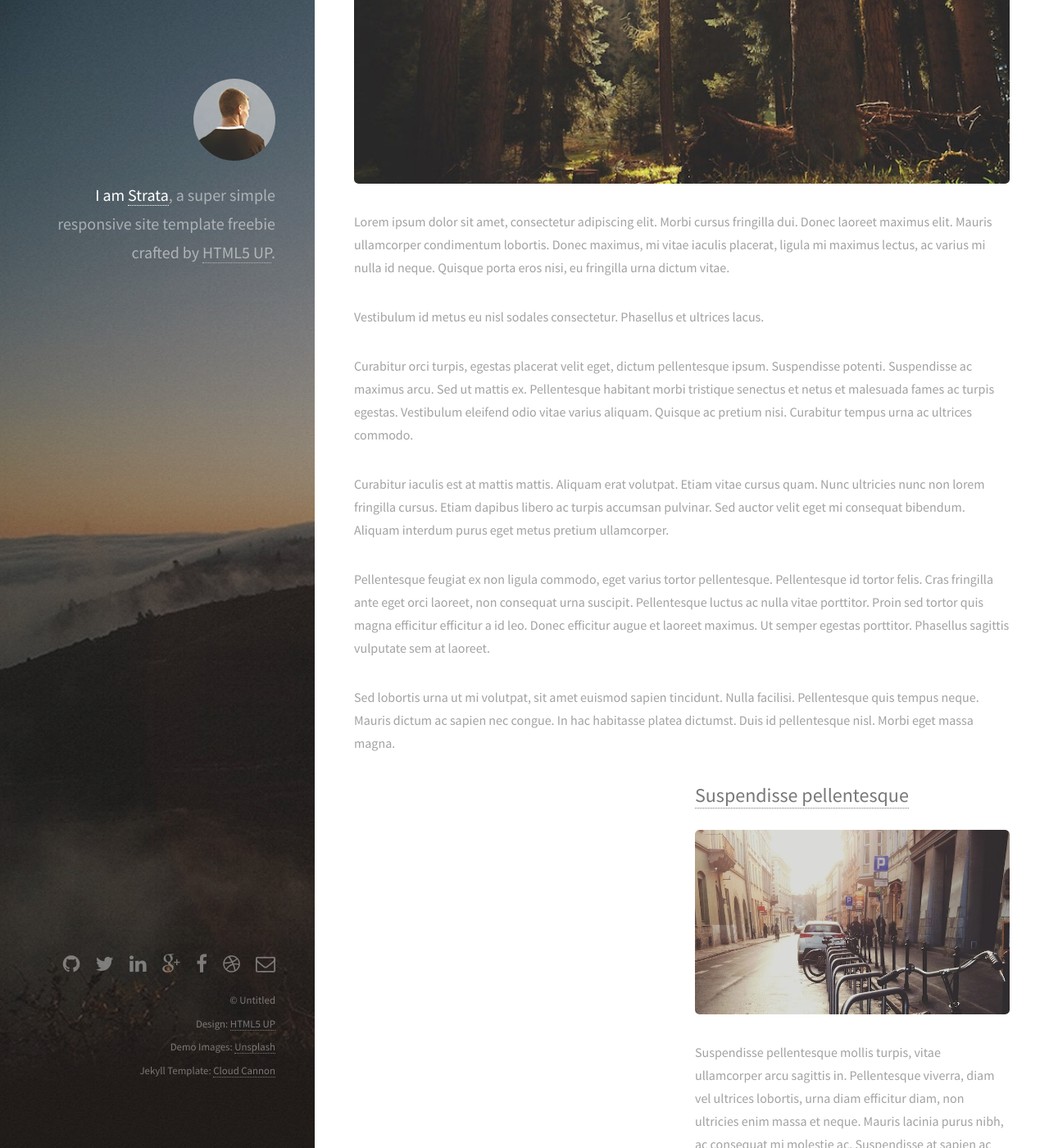
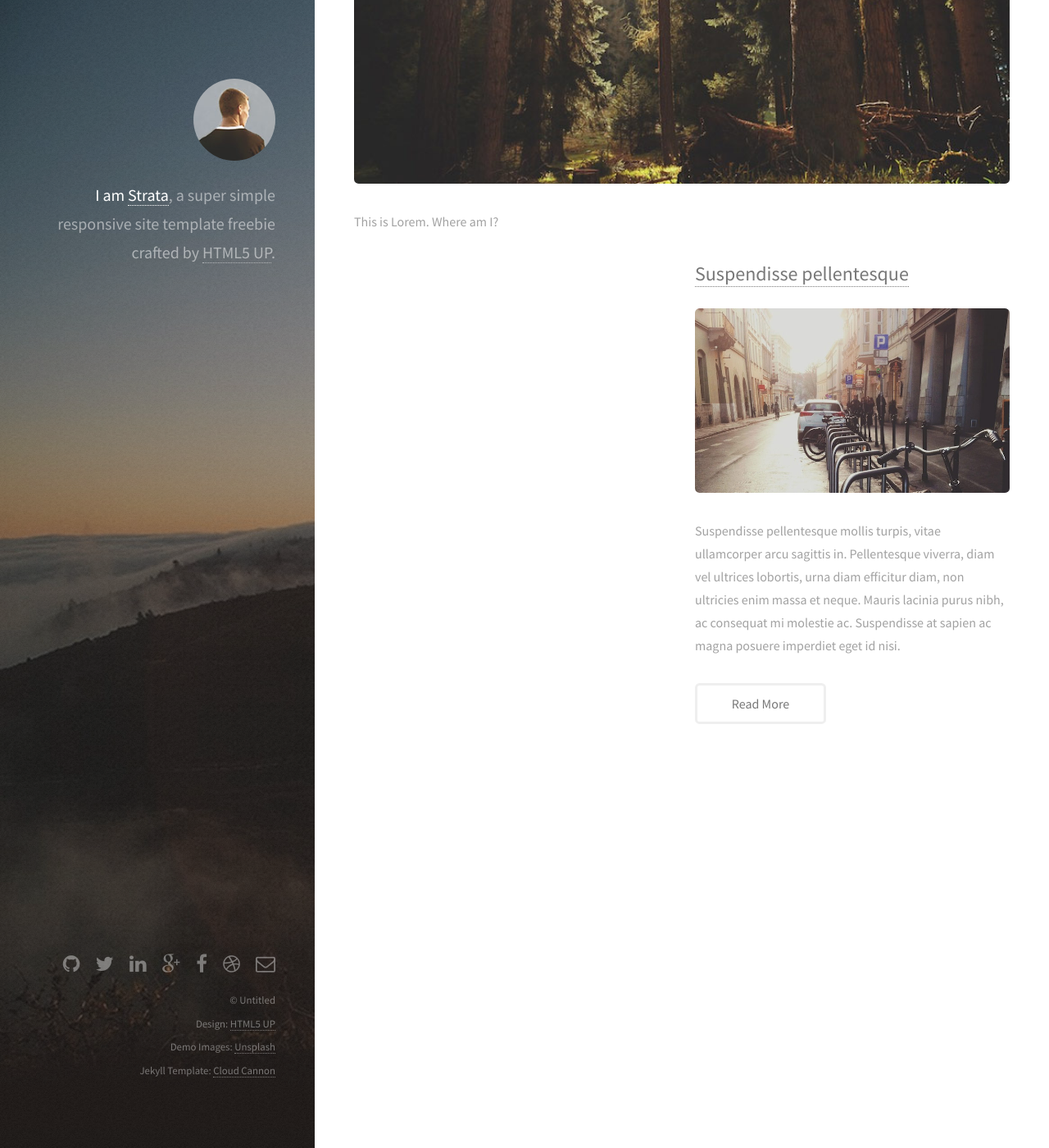
Before and after one commit to devinleith/devinleith.github.io, a Jekyll site: the page built from _posts/2015-01-30-Lorem.markdown, in a window 1280 px wide and 1400 px high, scrolled down 461 px. Shown: the whole window at 82% size. Built offline with Jekyll 4.4.1, drawn with Linux system fonts in a browser that asks for light colours.

Commit message:
Placement

```diff
--- a/_posts/2015-01-30-Lorem.markdown
+++ b/_posts/2015-01-30-Lorem.markdown
@@ -2,14 +2,5 @@
 layout: post
 ---
 <img src="/images/fulls/02.jpg" class="fit image">
-Lorem ipsum dolor sit amet, consectetur adipiscing elit. Morbi cursus fringilla dui. Donec laoreet maximus elit. Mauris ullamcorper condimentum lobortis. Donec maximus, mi vitae iaculis placerat, ligula mi maximus lectus, ac varius mi nulla id neque. Quisque porta eros nisi, eu fringilla urna dictum vitae.
-
-Vestibulum id metus eu nisl sodales consectetur. Phasellus et ultrices lacus.
-
-Curabitur orci turpis, egestas placerat velit eget, dictum pellentesque ipsum. Suspendisse potenti. Suspendisse ac maximus arcu. Sed ut mattis ex. Pellentesque habitant morbi tristique senectus et netus et malesuada fames ac turpis egestas. Vestibulum eleifend odio vitae varius aliquam. Quisque ac pretium nisi. Curabitur tempus urna ac ultrices commodo.
-
-Curabitur iaculis est at mattis mattis. Aliquam erat volutpat. Etiam vitae cursus quam. Nunc ultricies nunc non lorem fringilla cursus. Etiam dapibus libero ac turpis accumsan pulvinar. Sed auctor velit eget mi consequat bibendum. Aliquam interdum purus eget metus pretium ullamcorper.
-
-Pellentesque feugiat ex non ligula commodo, eget varius tortor pellentesque. Pellentesque id tortor felis. Cras fringilla ante eget orci laoreet, non consequat urna suscipit. Pellentesque luctus ac nulla vitae porttitor. Proin sed tortor quis magna efficitur efficitur a id leo. Donec efficitur augue et laoreet maximus. Ut semper egestas porttitor. Phasellus sagittis vulputate sem at laoreet.
-
-Sed lobortis urna ut mi volutpat, sit amet euismod sapien tincidunt. Nulla facilisi. Pellentesque quis tempus neque. Mauris dictum ac sapien nec congue. In hac habitasse platea dictumst. Duis id pellentesque nisl. Morbi eget massa magna.
+This is Lorem.
+Where am I?
--- a/_posts/2015-02-06-welcome-to-jekyll.markdown
+++ b/_posts/2015-02-06-welcome-to-jekyll.markdown
@@ -7,8 +7,4 @@ categories: update
 
 <img src="/images/fulls/01.jpg" class="fit image"> Suspendisse pellentesque mollis turpis, vitae ullamcorper arcu sagittis in. Pellentesque viverra, diam vel ultrices lobortis, urna diam efficitur diam, non ultricies enim massa et neque. Mauris lacinia purus nibh, ac consequat mi molestie ac. Suspendisse at sapien ac magna posuere imperdiet eget id nisi.
 
-Nulla facilisi. Pellentesque id magna eu sapien consectetur pulvinar nec eget massa. Nunc ut volutpat felis. Vestibulum pharetra ligula vel mattis aliquam. Etiam tempor vitae nulla nec euismod. Vivamus eget justo libero. Curabitur dictum, turpis vel porttitor semper, elit turpis vehicula nibh, quis mollis metus tortor at magna.
-
-Maecenas posuere sodales magna id tincidunt. Nunc sapien ipsum, efficitur et mauris nec, tristique gravida leo. Donec at bibendum lectus, sit amet fringilla risus. Donec et justo mi. In risus risus, faucibus eget eros eget, tincidunt posuere purus. Maecenas porta lacus metus, nec varius enim egestas ac. In hac habitasse platea dictumst. Nullam a nisi nulla. Nam vel varius enim, sit amet fringilla massa. Proin vel aliquam felis, quis scelerisque arcu.
-
-Sed consequat mi id malesuada efficitur. Vestibulum efficitur tortor ut dictum porta. Morbi dapibus viverra risus, et laoreet lorem commodo et. Donec hendrerit posuere magna a efficitur. Nullam euismod eget nulla eget iaculis. Donec porttitor faucibus porta. Morbi et risus dolor. Mauris venenatis sem id neque hendrerit ultrices.
+Welcome to Jekyll goes here
--- a/_posts/2015-02-17-curabitur.markdown
+++ b/_posts/2015-02-17-curabitur.markdown
@@ -3,8 +3,4 @@ layout: post
 ---
 <img src="/images/fulls/03.jpg" class="fit image"> Curabitur orci turpis, egestas placerat velit eget, dictum pellentesque ipsum. Suspendisse potenti. Suspendisse ac maximus arcu. Sed ut mattis ex. Pellentesque habitant morbi tristique senectus et netus et malesuada fames ac turpis egestas. Vestibulum eleifend odio vitae varius aliquam. Quisque ac pretium nisi. Curabitur tempus urna ac ultrices commodo.
 
-Curabitur iaculis est at mattis mattis. Aliquam erat volutpat. Etiam vitae cursus quam. Nunc ultricies nunc non lorem fringilla cursus. Etiam dapibus libero ac turpis accumsan pulvinar. Sed auctor velit eget mi consequat bibendum. Aliquam interdum purus eget metus pretium ullamcorper.
-
-Pellentesque feugiat ex non ligula commodo, eget varius tortor pellentesque. Pellentesque id tortor felis. Cras fringilla ante eget orci laoreet, non consequat urna suscipit. Pellentesque luctus ac nulla vitae porttitor. Proin sed tortor quis magna efficitur efficitur a id leo. Donec efficitur augue et laoreet maximus. Ut semper egestas porttitor. Phasellus sagittis vulputate sem at laoreet.
-
-Sed lobortis urna ut mi volutpat, sit amet euismod sapien tincidunt. Nulla facilisi. Pellentesque quis tempus neque. Mauris dictum ac sapien nec congue. In hac habitasse platea dictumst. Duis id pellentesque nisl. Morbi eget massa magna.
+Curabitur
```
